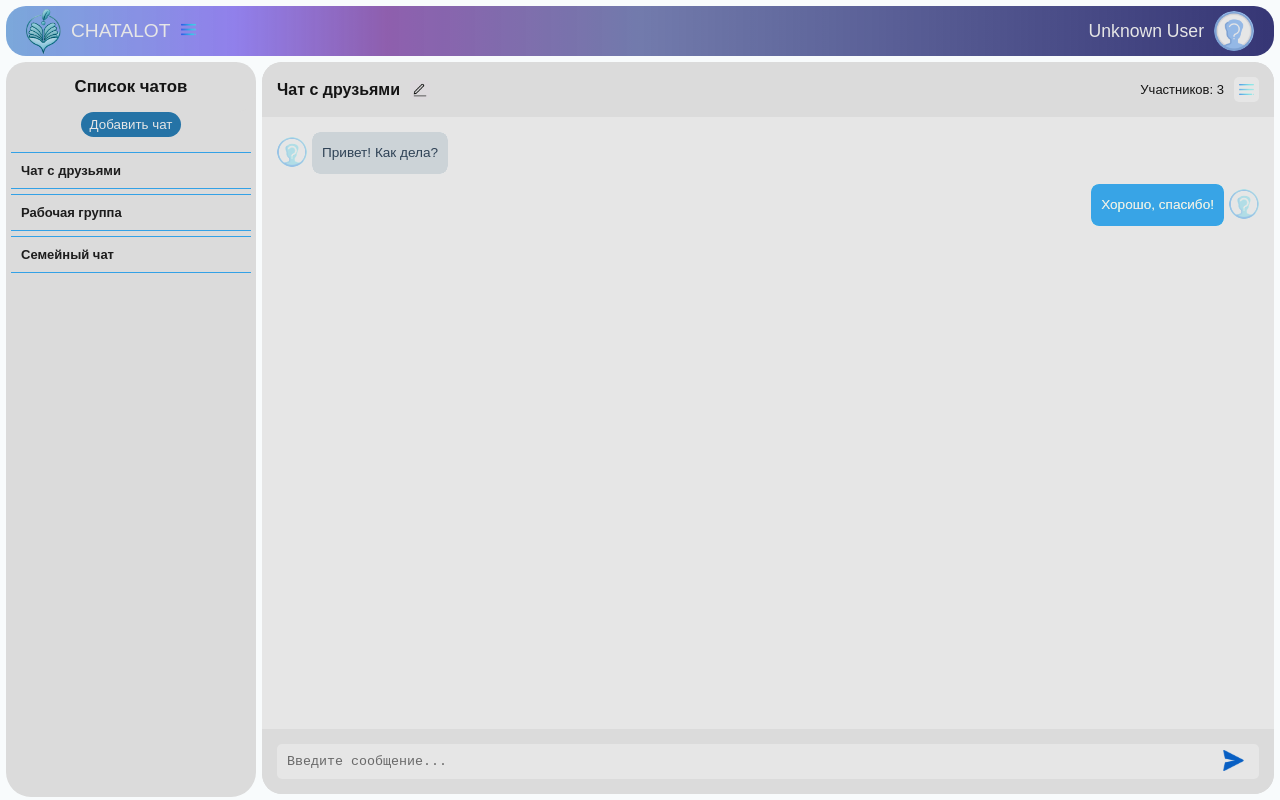
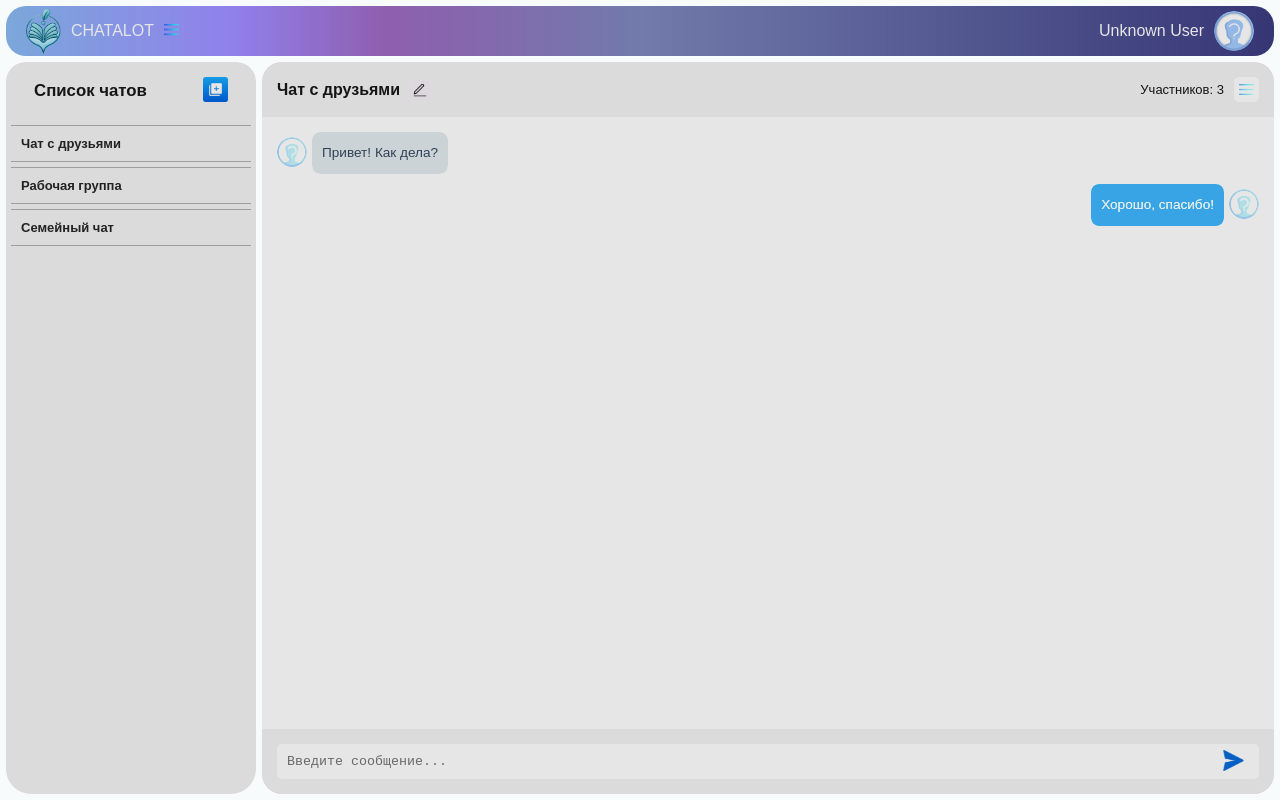
Before and after one commit to vodyaraman/Chatalot, a Next.js app: page / in a window 1280 px wide. Built offline with nearby package versions, Linux system fonts and the light colour scheme.

Commit message:
some changes

```diff
--- a/src/app/globals.css
+++ b/src/app/globals.css
@@ -90,7 +90,7 @@ a {
   .account {
     position: absolute !important;
     top: 0px;
-    right: 0px;
+    right: -6px;
   }
 }
 
--- a/src/app/mainpage.scss
+++ b/src/app/mainpage.scss
@@ -47,7 +47,6 @@
     height: 50px;
     margin: 6px;
     border-radius: 20px;
-    min-width: 683px;
 
     &__sidebar-toggle-button {
         margin-left: 10px;
@@ -55,6 +54,7 @@
         border: none;
         cursor: pointer;
         filter: contrast(2);
+
         &:hover {
             scale: 1.2;
         }
@@ -66,7 +66,7 @@
         justify-content: center;
         align-items: center;
         max-height: 50px;
-        font-size: 1.2rem;
+        font-size: 1rem;
         cursor: pointer;
 
         &-logo {
@@ -84,6 +84,7 @@
         align-items: center;
         justify-content: flex-end;
         cursor: pointer;
+
         &:hover {
             color: #2980b9;
         }
@@ -97,7 +98,7 @@
     }
 
     &__username {
-        font-size: 1.1rem;
+        font-size: 1rem;
         padding: 10px;
 
     }
@@ -105,6 +106,7 @@
 
 .sidebar {
     width: 250px;
+    margin-bottom: 6px;
     max-height: calc(100vh - 65px);
     display: flex;
     flex-direction: column;
@@ -116,12 +118,9 @@
 
     &__add-chat-button {
         border-radius: 20px;
-        padding: 5px;
         border: none;
-        background-color: #2980b9;
-        color: #fff;
-        width: 40%;
-        margin-bottom: 10px;
+        background-color: transparent;
+
         &:hover {
             scale: 1.05;
         }
@@ -130,18 +129,19 @@
     &__title {
         display: flex;
         border-radius: 20px;
-        justify-content: center;
+        justify-content: space-around;
         align-items: center;
         width: 100%;
-        padding: 15px;
+        padding: 15px 0;
         border: none;
         font-size: 0.7rem;
     }
 
     &__contacts {
+        filter: brightness(1.2);
         list-style: none;
         padding: 0;
-        margin-bottom: 30px;
+        margin-bottom: 6vh;
         flex: 1;
         overflow-y: auto;
         overflow-x: hidden;
@@ -154,8 +154,8 @@
         font-weight: 600;
         filter: brightness(1.4);
         margin: 5px;
-        border-top: 1px solid #2980b9;
-        border-bottom: 1px solid #2980b9;
+        border-top: 1px solid #48494b8f;
+        border-bottom: 1px solid #48494b8f;
 
         &:hover {
             scale: 1.02;
--- a/src/app/page.tsx
+++ b/src/app/page.tsx
@@ -33,7 +33,7 @@ const Header = () => {
         <Image src="/logo.png" alt="Профиль" width={35} height={45} objectFit='contain' className="header__title-logo" />
         CHATALOT
         <button onClick={handleSidebarToggle} className="header__sidebar-toggle-button">
-        <Image src="/burger.png" alt="Чаты" width={15} height={15}/>
+          <Image src="/burger.png" alt="Чаты" width={15} height={15} />
         </button>
       </div>
       <div className="header__account" onClick={handleAccountClick}>
@@ -80,8 +80,10 @@ const Sidebar = () => {
     <aside className="sidebar">
       <div className="sidebar__title">
         <h1>Список чатов</h1>
+        <button onClick={handleAddChat} className="sidebar__add-chat-button">
+          <Image src="/add.png" alt="Чаты" width={25} height={25} />
+        </button>
       </div>
-      <button onClick={handleAddChat} className="sidebar__add-chat-button">Добавить чат</button>
       <ul className="sidebar__contacts">
         {chats.map((chat) => (
           <li key={chat.id} className="sidebar__contact" onClick={() => handleChatSelect(chat.id)}>
```
Also changed, not shown: public/add.png (added).
